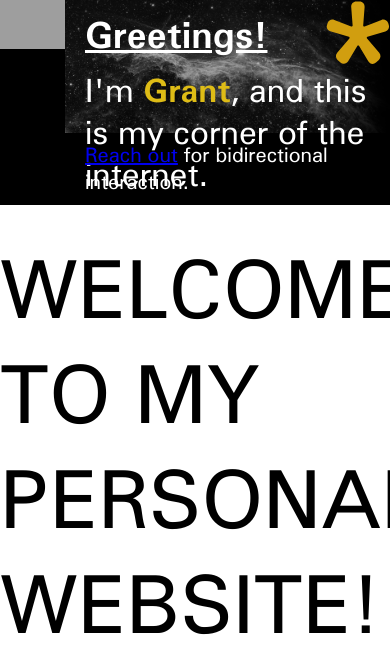
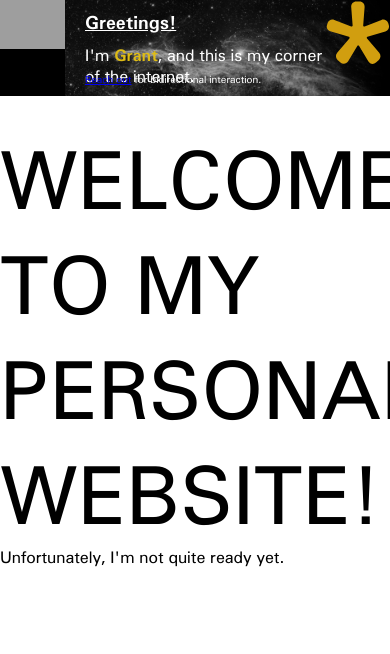
Before and after one commit to grantrobertsmith/grantrobertsmith., a PHP site: page / in a window 390 px wide; the page is wider, and only the part inside the window is pictured. Shown: the top 654 px of that part. Run offline with PHP 8.4, Linux system fonts and the light colour scheme; grey boxes are pictures that could not be loaded.

Commit message:
add some media queries for header

```diff
--- a/index.html
+++ b/index.html
@@ -22,7 +22,7 @@
             It is designed to reflect an individual human being in shape. The spokes in the leg and head positions are slightly enlarged.">
         <p class="lead"><strong>Greetings!</strong></p>
         <p>I'm <strong style="color: #DEBC16;">Grant</strong>, and this is my corner of the internet.</p>
-        <p style="position: absolute; bottom: 0; font-size: 20px;"><a href="mailto:grantrobertsmith@gmail.com" target="_blank">Reach out</a> for bidirectional interaction.</p>
+        <p class="footnote"><a href="mailto:grantrobertsmith@gmail.com" target="_blank">Reach out</a> for bidirectional interaction.</p>
       </div>
     </header>
     <h1>Welcome to my personal website!</h1>
--- a/style.css
+++ b/style.css
@@ -63,11 +63,33 @@
     margin-top: 10px;
     margin-left: 20px;
     margin-bottom: 10px;
-    font-size: 32px;
+    font-size: 16px;
     color: white; }
     header p.lead {
       text-decoration: underline;
+      font-size: 18px; }
+    header p.footnote {
+      position: absolute;
+      bottom: 0;
+      font-size: 10px; }
+
+@media (min-width: 550px) {
+  header p {
+    font-size: 24px; }
+    header p.lead {
+      font-size: 27px; }
+    header p.footnote {
+      font-size: 15px; }
+}
+
+@media (min-width: 1084px) {
+  header p {
+    font-size: 32px; }
+    header p.lead {
       font-size: 36px; }
+    header p.footnote {
+      font-size: 20px; }
+}
 
 h1 {
   text-transform: uppercase;
```
